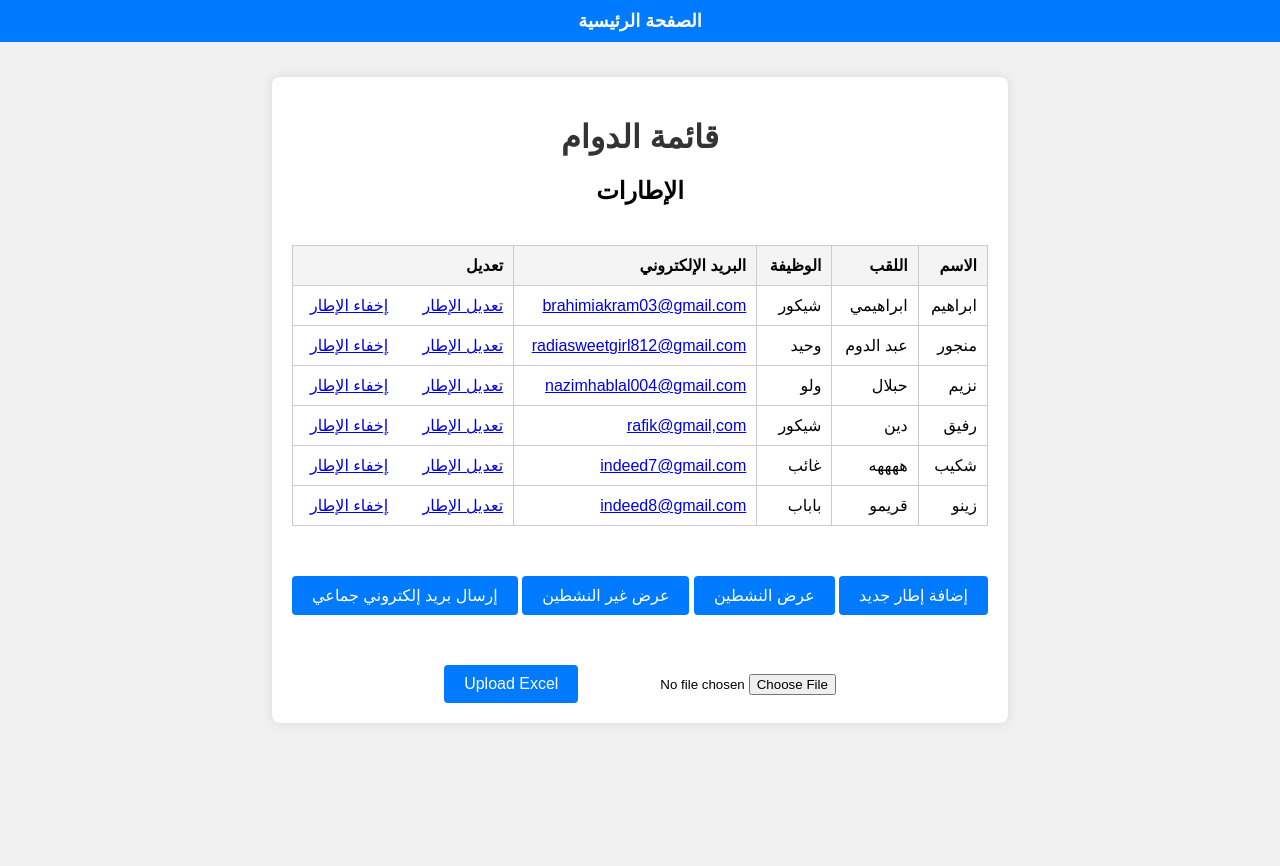
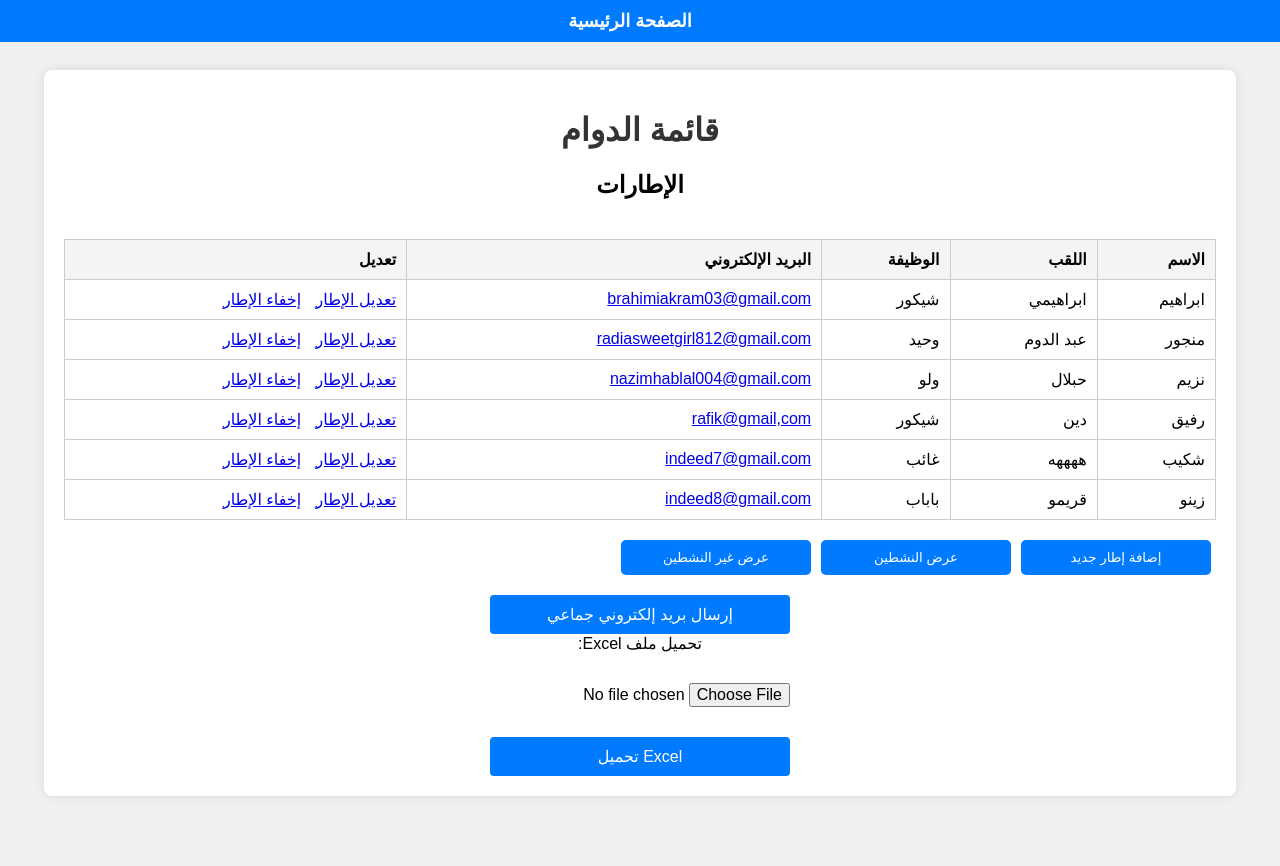
Before and after one commit to brahimi-akram/gestion_permanence, a Django app: page /afficher_liste/ in a window 1280 px wide. Before the commit the page ends 723 px from the top, so only its background shows below. Run offline with Django 5.2, Linux system fonts and the light colour scheme; data comes from the database, SQL or seed files in the repository; both versions use the stored data as it was after the commit.

Commit message:
prototype 1.1

```diff
--- a/main/templates/afficher_liste.html
+++ b/main/templates/afficher_liste.html
@@ -1,4 +1,3 @@
-<!-- view_permanence.html -->
 <!DOCTYPE html>
 <html lang="ar" dir="rtl">
 <head>
@@ -9,11 +8,6 @@
         body {
             font-family: Arial, sans-serif;
             background-color: #f0f0f0;
-            display: flex;
-            flex-direction: column;
-            justify-content: center;
-            align-items: center;
-            height: 100vh;
             margin: 0;
             direction: rtl; /* Ensures text is aligned right to left */
         }
@@ -21,7 +15,7 @@
             background-color: #007bff;
             color: #fff;
             padding: 10px;
-            text-align: center; /* Fixed typo from "centre" to "center" */
+            text-align: center;
             font-size: 18px;
             width: 100%;
             position: fixed;
@@ -43,6 +37,9 @@
             border-radius: 8px;
             box-shadow: 0 0 10px rgba(0, 0, 0, 0.1);
             text-align: center;
+            width: 90%; /* Adjusted width for responsiveness */
+            max-width: 1200px; /* Maximum width for large screens */
+            margin: 70px auto; /* Center align and add top margin to avoid overlap with fixed navbar */
         }
 
         h1 {
@@ -64,8 +61,10 @@
         th {
             background-color: #f4f4f4;
         }
+
         .btn {
-            display: inline-block;
+            display: block;
+            width: 100%;
             padding: 10px 20px;
             font-size: 16px;
             color: #fff;
@@ -74,23 +73,92 @@
             text-decoration: none;
             border-radius: 4px;
             transition: background-color 0.3s;
-            margin-top: 50px;
+            margin-top: 20px;
             border: none;
+            max-width: 300px; /* Limit button width on larger screens */
+            margin-left: auto;
+            margin-right: auto;
         }
 
         .btn:hover {
             background-color: #0056b3;
         }
-        .cadre{
-            display : flex;
-            align-items : space-evenly;
-            flex-direction: row-reverse ;
+
+        .cadre {
+            overflow-x: auto; /* Enable horizontal scrolling on smaller screens */
+        }
+
+        /* Media query for screens smaller than 768px (like phones) */
+        @media screen and (max-width: 768px) {
+            .container {
+                width: 95%; /* Adjusted width for smaller screens */
+                margin-top: 20px; /* Add space at the top on smaller screens */
+            }
+
+            .btn {
+                width: auto; /* Reset button width to auto for smaller screens */
+                max-width: 100%; /* Ensure button width doesn't exceed screen width */
+                margin-left: 10px;
+                margin-right: 10px;
+            }
+
+            .cadre {
+                overflow-x: auto; /* Ensure horizontal scrolling on smaller screens */
+            }
+
+            /* Adjust table styles for smaller screens */
+            table {
+                font-size: 9px; /* Decrease font size for better readability on small screens */
+            }
+
+            th, td {
+                padding: 8px; /* Decrease padding for better fit on small screens */
+            }
+        }
+        .btn-group {
+            display: flex;
+            justify-content: space-between; /* Aligne les boutons avec un espace entre eux */
+            width: 100%; /* Occupe toute la largeur disponible */
+            max-width: 600px; /* Limite la largeur pour une meilleure lisibilité */
+            margin-top: 20px; /* Marge supérieure pour l'espace */
+        }
+
+        .btn-group form {
+            flex: 1; /* Les formulaires prennent tout l'espace disponible */
+            margin: 0 5px; /* Marge horizontale entre les formulaires */
+        }
+
+        .btn-group button {
+            width: 100%; /* Boutons prenant toute la largeur du formulaire */
+            padding: 10px; /* Espacement interne des boutons */
+            background-color: #007bff; /* Couleur de fond des boutons */
+            color: white; /* Couleur du texte */
+            border: none; /* Pas de bordure */
+            border-radius: 5px; /* Coins arrondis */
+            cursor: pointer; /* Curseur de type pointer */
+        }
+
+        .btn-group button:hover {
+            background-color: #0056b3; /* Couleur de fond au survol */
+        }
+
+        .file{
+            display: block;
+            width: 100%;
+            padding: 10px 20px;
+            font-size: 16px;
+            text-align: center;
+            text-decoration: none;
+            border-radius: 4px;
+            margin-top: 20px;
+            border: none;
+            max-width: 300px; /* Limit button width on larger screens */
+            margin-left: auto;
+            margin-right: auto;
         }
     </style>
-
 </head>
 <body>
-
     <div class="homenavbar">
         <a href="{% url 'home' %}">الصفحة الرئيسية</a>
     </div>
@@ -114,14 +182,14 @@
                             <td>{{ cadre.nom }}</td>
                             <td>{{ cadre.prenom }}</td>
                             <td>{{ cadre.poste }}</td>
-                            <td> <a href = "mailto:{{cadre.email}}" >{{ cadre.email }}</a></td>
+                            <td><a href="mailto:{{ cadre.email }}">{{ cadre.email }}</a></td>
                             <td>
                                 {% if cadre.active %}
                                     <a href="{% url 'modifier cadre' cadre.id %}">تعديل الإطار</a>
-                                    <a href="{% url 'masque cadre' cadre.id %}" style="margin-right : 30px;">إخفاء الإطار</a>
+                                    <a href="{% url 'masque cadre' cadre.id %}" style="margin-right: 10px;">إخفاء الإطار</a>
                                 {% else %}
                                     <a href="{% url 'modifier cadre' cadre.id %}">تعديل الإطار</a>
-                                    <a href="{% url 'desmasque cadre' cadre.id %}" style="margin-right: 30px;">إظهار الإطار</a>
+                                    <a href="{% url 'desmasque cadre' cadre.id %}" style="margin-right: 10px;">إظهار الإطار</a>
                                 {% endif %}
                             </td>
                         </tr>
@@ -130,26 +198,36 @@
             </table>
         </div>
 
-        <a href="{% url 'ajouter cadre' %}" class="btn">إضافة إطار جديد</a>
-        <a href="{% url 'afficher liste' %}?filter=active" class="btn">عرض النشطين</a>
-        <a href="{% url 'afficher liste' %}?filter=inactive" class="btn">عرض غير النشطين</a>
+        <div class="btn-group">
+            <form method="get" action="{% url 'ajouter cadre' %}">
+                <button type="submit">إضافة إطار جديد</button>
+            </form>
+            <form method="get" action="{% url 'afficher liste' %}">
+                <button type="submit" name="filter" value="active">عرض النشطين</button>
+            </form>
+            <form method="get" action="{% url 'afficher liste' %}">
+                <button type="submit" name="filter" value="inactive">عرض غير النشطين</button>
+            </form>
+        </div>
+
         <button class="btn" onclick="sendEmail()">إرسال بريد إلكتروني جماعي</button>
         <form method="post" enctype="multipart/form-data">
             {% csrf_token %}
-            <input type="file" name="excel_file">
-            <button type="submit" class ="btn">Upload Excel</button>
+            <div class="form-group">
+                <label for="excel_file">تحميل ملف Excel:</label>
+                <input type="file" name="excel_file" id="excel_file" class="file" accept=".xlsx">
+            </div>
+            <button type="submit" class="btn"> Excel تحميل </button>
         </form>
     </div>
     <script>
         function sendEmail() {
-            // Les adresses e-mail devraient être passées côté client via une balise cachée ou similaire
-            var emails = "{{ email_list }}"; // Remplir avec les e-mails depuis Django
-            var subject = "Votre sujet ici";
-            var body = "Votre message ici";
+            var emails = "{{ email_list }}"; // Replace with actual email list from Django
+            var subject = "Your subject here";
+            var body = "Your message here";
             var mailto_link = "mailto:" + emails + "?subject=" + encodeURIComponent(subject) + "&body=" + encodeURIComponent(body);
             window.location.href = mailto_link;
         }
     </script>
-
 </body>
 </html>
```
Also changed, not shown: main/templates/add_permanence.html (+13 -16 lines), main/templates/afficher_affectation.html (+13 -2 lines), main/templates/trouver_permanence.html (+74 -49 lines), db.sqlite3.
